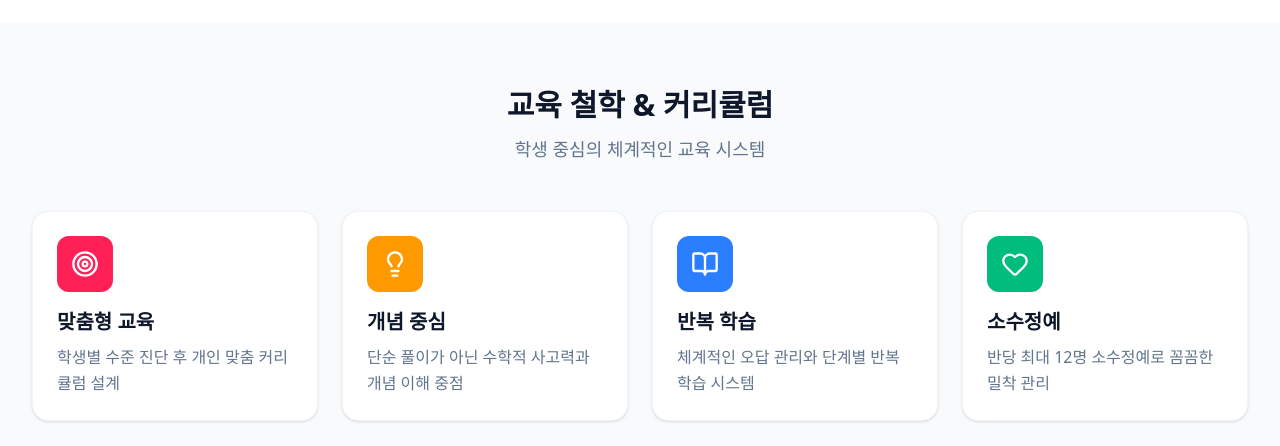
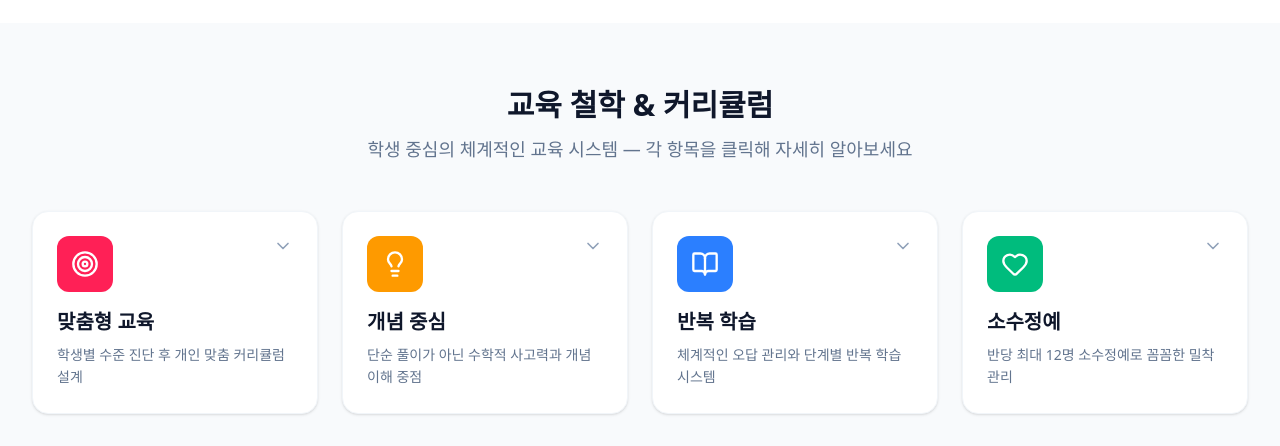
Before and after one commit to g1230math/jj, a React (Vite) app: page /about in a window 1280 px wide. Shown: the part 920-1366 px from the top of the page. Built offline with nearby package versions, Linux system fonts and the light colour scheme; no server answers.

Commit message:
feat: 교육 철학/특장점 카드 클릭 시 상세 설명 확장 기능 추가

```diff
--- a/src/pages/About.tsx
+++ b/src/pages/About.tsx
@@ -1,6 +1,26 @@
-import React from 'react';
-import { motion } from 'motion/react';
-import { Award, BookOpen, GraduationCap, Heart, Lightbulb, Target, Users } from 'lucide-react';
+import React, { useState } from 'react';
+import { motion, AnimatePresence } from 'motion/react';
+import { Award, BookOpen, GraduationCap, Heart, Lightbulb, Target, Users, ChevronDown, X } from 'lucide-react';
+import { cn } from '../lib/utils';
+
+const philosophyItems = [
+    {
+        icon: Target, title: '맞춤형 교육', desc: '학생별 수준 진단 후 개인 맞춤 커리큘럼 설계', color: 'bg-rose-500',
+        detail: '입학 시 정밀 진단 테스트를 통해 학생의 강점과 약점을 분석합니다. 이를 바탕으로 개인별 학습 계획서를 작성하고, 매월 정기 평가를 통해 커리큘럼을 지속적으로 조정합니다. 같은 학년이라도 학생마다 다른 교재와 진도를 배정하여 최적의 학습 효과를 보장합니다. 특히 취약 단원은 보충 수업을 통해 완벽히 보완합니다.',
+    },
+    {
+        icon: Lightbulb, title: '개념 중심', desc: '단순 풀이가 아닌 수학적 사고력과 개념 이해 중점', color: 'bg-amber-500',
+        detail: '공식 암기보다 "왜 그렇게 되는지"를 이해하는 것이 진정한 수학 실력입니다. 저희는 개념 원리를 시각적으로 설명하고, 다양한 관점에서 접근하여 학생이 스스로 문제 해결 방법을 도출할 수 있도록 지도합니다. 이런 접근은 처음 보는 유형에도 유연하게 대응할 수 있는 능력을 키워줍니다.',
+    },
+    {
+        icon: BookOpen, title: '반복 학습', desc: '체계적인 오답 관리와 단계별 반복 학습 시스템', color: 'bg-blue-500',
+        detail: '3단계 반복 학습 시스템을 운영합니다. ① 수업 중 개념 학습 및 연습, ② 오답 노트 작성 및 유사 문제 재풀이, ③ 정기 테스트를 통한 정착 확인. 오답 관리 시스템으로 틀린 문제를 자동 분류하고, 시험 전 취약 유형만 모아 집중 연습하는 오답 클리닉을 매주 운영합니다.',
+    },
+    {
+        icon: Heart, title: '소수정예', desc: '반당 최대 12명 소수정예로 꼼꼼한 밀착 관리', color: 'bg-emerald-500',
+        detail: '반당 최대 12명으로 제한하여 모든 학생에게 충분한 발문 기회와 개별 피드백을 제공합니다. 수업 중 이해도를 실시간으로 파악하며, 하위 30% 학생에게는 추가 보충 수업을 무료로 제공합니다. 학부모님께는 매주 SMS로 학습 현황 리포트를 발송합니다.',
+    },
+];
 
 const instructors = [
     {
@@ -43,6 +63,8 @@ const facilities = [
 ];
 
 export function About() {
+    const [openPhilosophy, setOpenPhilosophy] = useState<number | null>(null);
+
     return (
         <div className="flex flex-col">
             {/* Hero Section */}
@@ -109,23 +131,40 @@ export function About() {
                 <div className="max-w-7xl mx-auto px-4 sm:px-6 lg:px-8">
                     <div className="text-center mb-12">
                         <h2 className="text-3xl font-bold text-slate-900 mb-3">교육 철학 & 커리큘럼</h2>
-                        <p className="text-slate-500 text-lg">학생 중심의 체계적인 교육 시스템</p>
+                        <p className="text-slate-500 text-lg">학생 중심의 체계적인 교육 시스템 — 각 항목을 클릭해 자세히 알아보세요</p>
                     </div>
                     <div className="grid grid-cols-1 md:grid-cols-2 lg:grid-cols-4 gap-6">
-                        {[
-                            { icon: Target, title: '맞춤형 교육', desc: '학생별 수준 진단 후 개인 맞춤 커리큘럼 설계', color: 'bg-rose-500' },
-                            { icon: Lightbulb, title: '개념 중심', desc: '단순 풀이가 아닌 수학적 사고력과 개념 이해 중점', color: 'bg-amber-500' },
-                            { icon: BookOpen, title: '반복 학습', desc: '체계적인 오답 관리와 단계별 반복 학습 시스템', color: 'bg-blue-500' },
-                            { icon: Heart, title: '소수정예', desc: '반당 최대 12명 소수정예로 꼼꼼한 밀착 관리', color: 'bg-emerald-500' },
-                        ].map((item, i) => (
+                        {philosophyItems.map((item, i) => (
                             <motion.div key={i} initial={{ opacity: 0, y: 20 }} animate={{ opacity: 1, y: 0 }} transition={{ delay: 0.1 * i }}
-                                className="bg-white rounded-2xl p-6 shadow-sm border border-slate-100 hover:shadow-md transition-shadow"
+                                className={cn(
+                                    "bg-white rounded-2xl p-6 shadow-sm border transition-all cursor-pointer",
+                                    openPhilosophy === i ? "border-indigo-300 shadow-lg ring-2 ring-indigo-100" : "border-slate-100 hover:shadow-md"
+                                )}
+                                onClick={() => setOpenPhilosophy(openPhilosophy === i ? null : i)}
                             >
-                                <div className={`${item.color} w-14 h-14 rounded-xl flex items-center justify-center text-white mb-4`}>
-                                    <item.icon className="w-7 h-7" />
+                                <div className="flex items-start justify-between">
+                                    <div className={`${item.color} w-14 h-14 rounded-xl flex items-center justify-center text-white mb-4`}>
+                                        <item.icon className="w-7 h-7" />
+                                    </div>
+                                    <ChevronDown className={cn("w-5 h-5 text-slate-400 transition-transform", openPhilosophy === i && "rotate-180 text-indigo-500")} />
                                 </div>
                                 <h3 className="text-xl font-bold text-slate-900 mb-2">{item.title}</h3>
-                                <p className="text-slate-500 leading-relaxed">{item.desc}</p>
+                                <p className="text-slate-500 leading-relaxed text-sm">{item.desc}</p>
+                                <AnimatePresence>
+                                    {openPhilosophy === i && (
+                                        <motion.div
+                                            initial={{ height: 0, opacity: 0 }}
+                                            animate={{ height: 'auto', opacity: 1 }}
+                                            exit={{ height: 0, opacity: 0 }}
+                                            transition={{ duration: 0.3 }}
+                                            className="overflow-hidden"
+                                        >
+                                            <div className="mt-4 pt-4 border-t border-slate-100">
+                                                <p className="text-sm text-slate-600 leading-relaxed">{item.detail}</p>
+                                            </div>
+                                        </motion.div>
+                                    )}
+                                </AnimatePresence>
                             </motion.div>
                         ))}
                     </div>
```
Also changed, not shown: src/pages/Home.tsx (+62 -14 lines).
